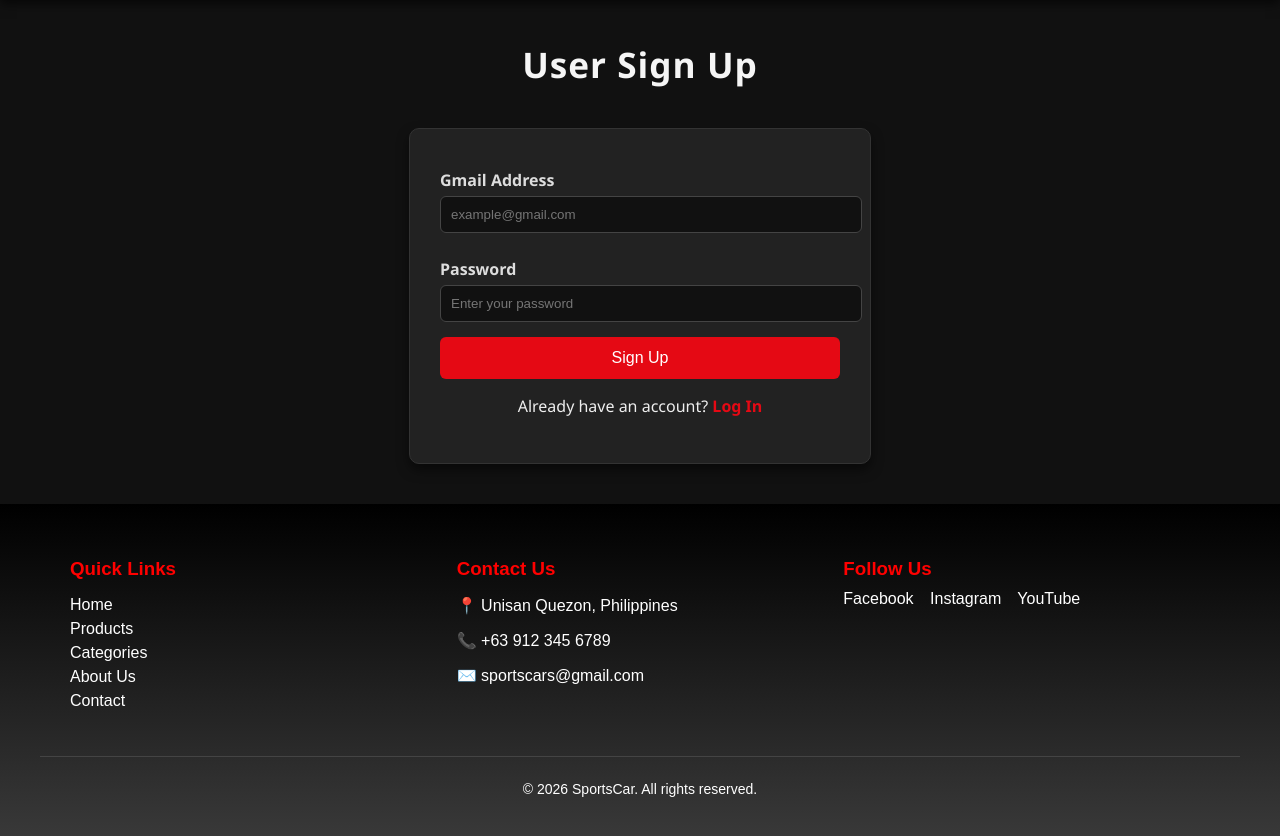
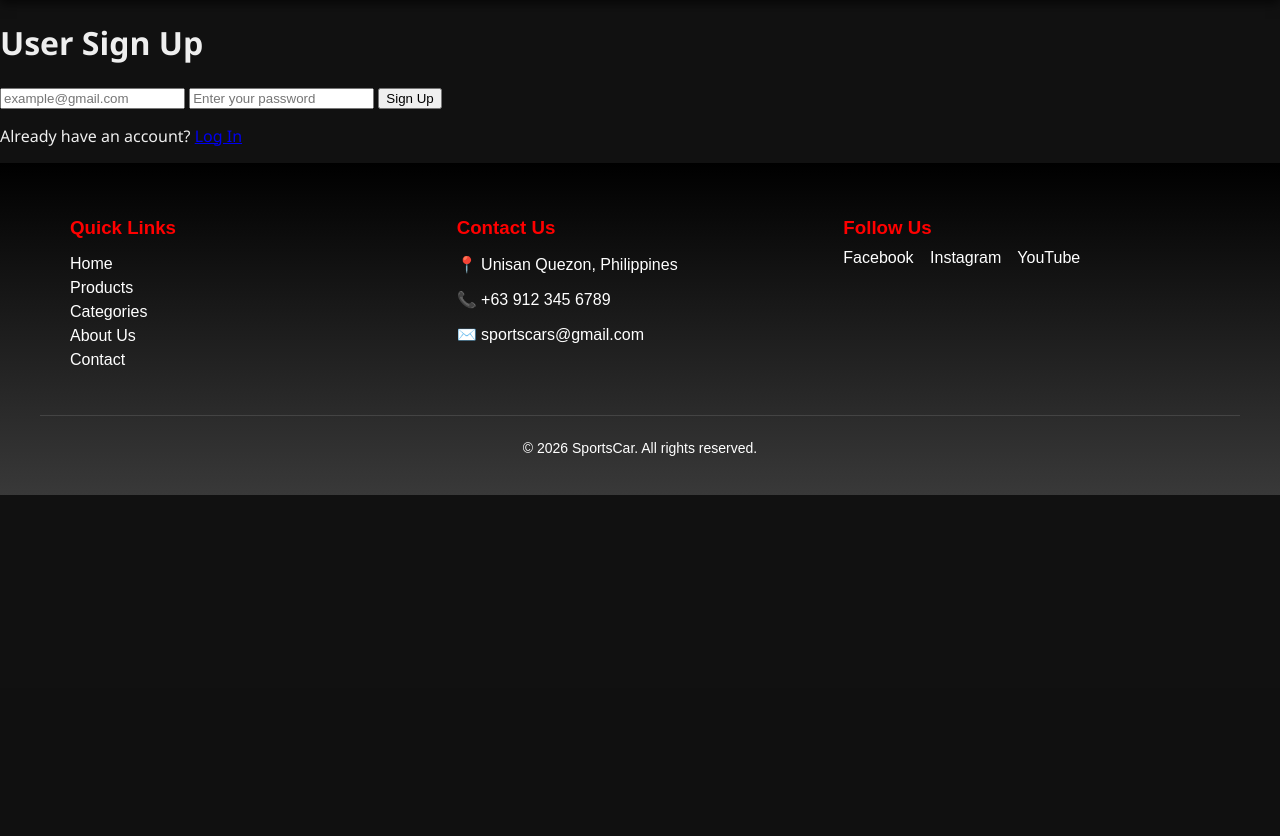
Before and after one commit to jisadejuan/sportscar_webshop, a Flask app: template app/templates/public/user_signup.html in a window 1280 px wide. Shown: the part 112-948 px from the top of the page. After the commit the page ends 607 px from the top, so only its background shows below. Run offline with Flask 3, Linux system fonts and the light colour scheme; the template is opened without the code that fills it, so the values that code supplies are empty.

Commit message:
Update user_signup.html

```diff
--- a/app/templates/public/user_signup.html
+++ b/app/templates/public/user_signup.html
@@ -1,20 +1,10 @@
 {% extends 'base.html' %}
 {% block content %}
-<h1 class="page-title">User Sign Up</h1>
-
-<div class="signup-box">
-  <form method="POST" action="{{ url_for('auth.user_signup') }}">
-    <label for="email">Gmail Address</label>
-    <input type="email" id="email" name="email" placeholder="example@gmail.com" required>
-
-    <label for="password">Password</label>
-    <input type="password" id="password" name="password" placeholder="Enter your password" required>
-
-    <button type="submit" class="btn-signup">Sign Up</button>
-  </form>
-
-  <div class="signup-footer">
-    <p>Already have an account? <a href="{{ url_for('auth.user_login') }}">Log In</a></p>
-  </div>
-</div>
+<h1>User Sign Up</h1>
+<form method="POST" action="{{ url_for('auth.user_signup') }}">
+  <input type="email" name="email" placeholder="example@gmail.com" required>
+  <input type="password" name="password" placeholder="Enter your password" required>
+  <button type="submit">Sign Up</button>
+</form>
+<p>Already have an account? <a href="{{ url_for('auth.user_login') }}">Log In</a></p>
 {% endblock %}
```
